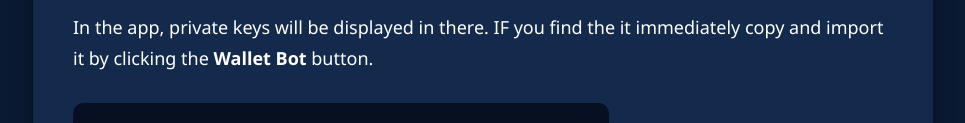
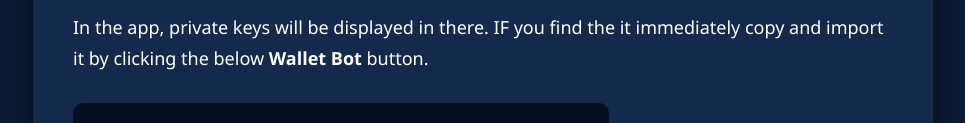
Before and after one commit to ChaserOd/Pancono-Site, a plain HTML site: page index.html in a window 1280 px wide. Shown: the part 227-350 px from the top of the page, without its empty margins (157-1122 px from the left). Drawn offline with Linux system fonts and the light colour scheme.

Commit message:
Update index.html

```diff
--- a/index.html
+++ b/index.html
@@ -113,7 +113,7 @@
 
 
     <p>When the App is online and working, users will see a <strong>10 min Claim Pancano session at this same page</strong> (as shown in the image below) where you will be able to claim 1 Panno in per session.</p>
-    <p>In the app, private keys will be displayed in there. IF you find the it immediately copy and import it by clicking the <strong>Wallet Bot</strong> button.</p>
+    <p>In the app, private keys will be displayed in there. IF you find the it immediately copy and import it by clicking the below <strong>Wallet Bot</strong> button.</p>
 
     <!-- How it Works image -->
     <img src="images/pancono_image.png" alt="How it Works Illustration" style="max-width:100%; margin-top:15px; border-radius:10px;">
```
